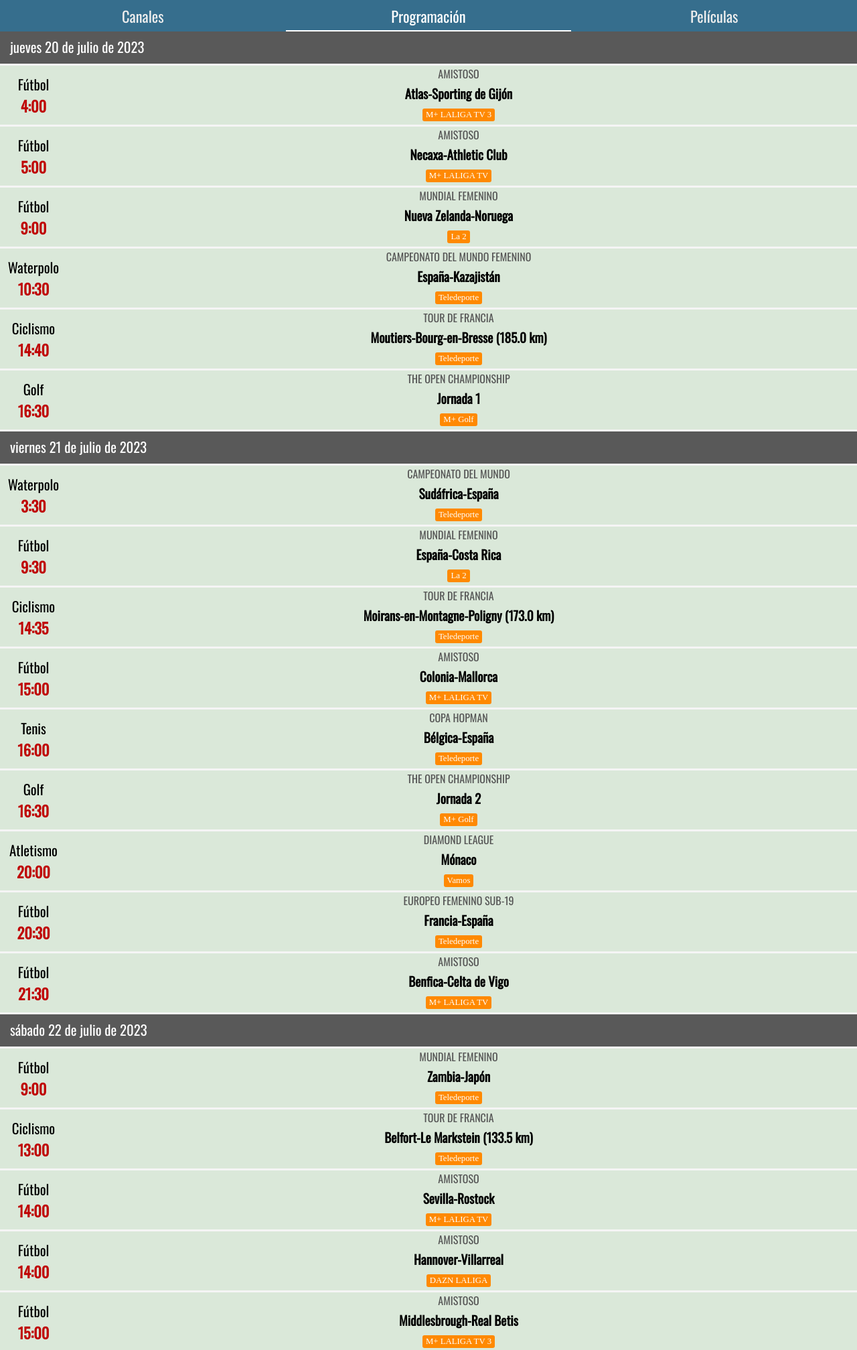
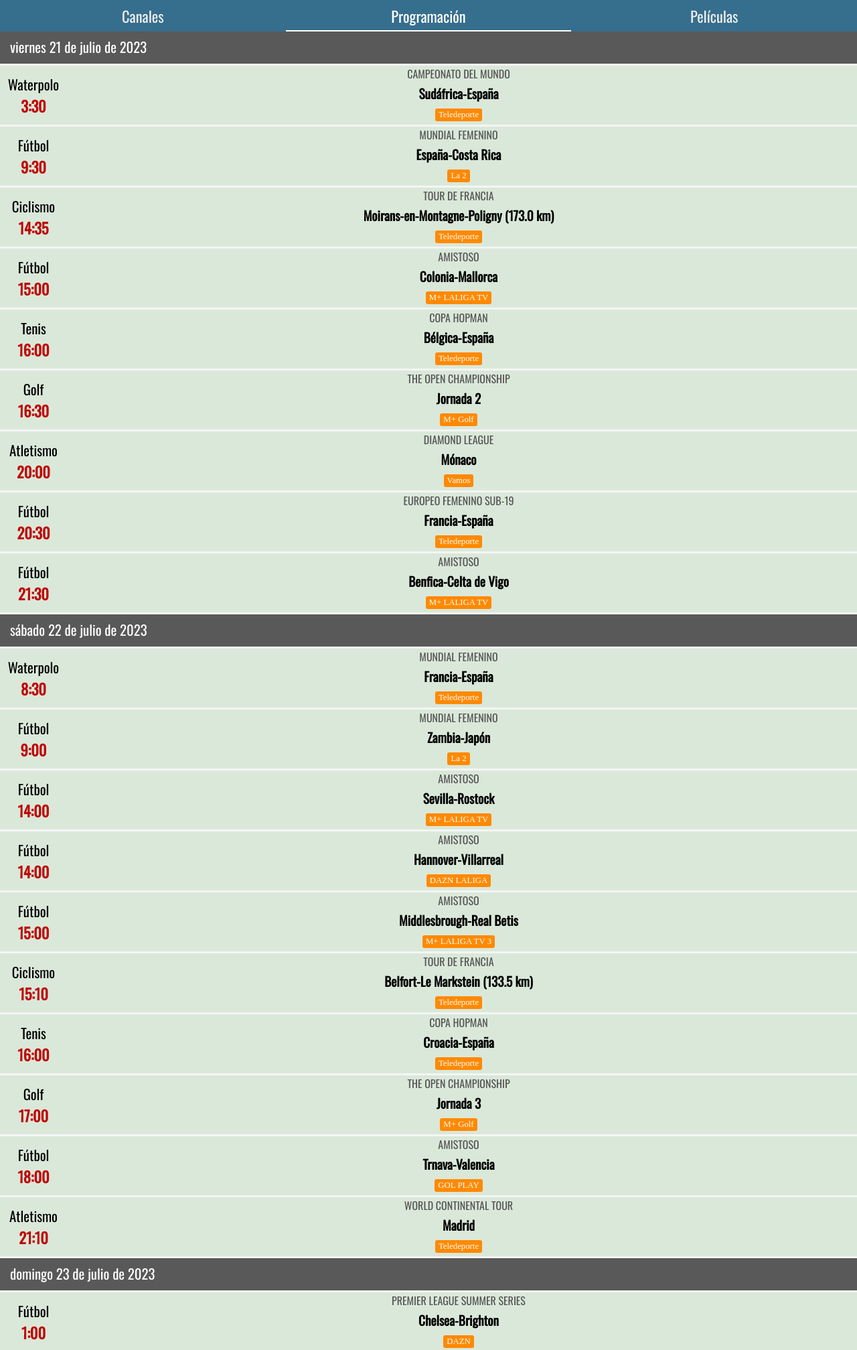
Before and after one commit to AtletaPower/Antonios, a plain HTML site: page calendario.html in a window 1280 px wide. Shown: the top 2015 px of the page at 67% size. Drawn offline with nearby package versions, Linux system fonts and the light colour scheme.

Commit message:
actualizado desde Drive

```diff
--- a/calendario.html
+++ b/calendario.html
@@ -36,56 +36,6 @@
 <a href="calendario.html" class="menu-link active">Programación</a>
 <a href="pelis.html" class="menu-link">Películas</a></div>
 </div><div id="container0">
-<div class="row-header">jueves 20 de julio de 2023</div>
-<a href="acestream://4c4844564313e39a888f593511f299f5ba3cf929">
-<div class="row"><div class="left-area">
-<div class="text">Fútbol</div>
-<div class="hora">4:00</div></div>
-<div class="right-area">
-<div class="event-name">AMISTOSO</div>
-<div class="event-info">Atlas-Sporting de Gijón</div>
-<div class="canal">M+ LALIGA TV 3</div></div></div></a>
-<a href="acestream://7d8c87e057be98f00f22e23b23fbf08999e4b02f">
-<div class="row"><div class="left-area">
-<div class="text">Fútbol</div>
-<div class="hora">5:00</div></div>
-<div class="right-area">
-<div class="event-name">AMISTOSO</div>
-<div class="event-info">Necaxa-Athletic Club</div>
-<div class="canal">M+ LALIGA TV</div></div></div></a>
-<a href="">
-<div class="row"><div class="left-area">
-<div class="text">Fútbol</div>
-<div class="hora">9:00</div></div>
-<div class="right-area">
-<div class="event-name">MUNDIAL FEMENINO</div>
-<div class="event-info">Nueva Zelanda-Noruega</div>
-<div class="canal">La 2</div></div></div></a>
-<a href="acestream://e2395d28ad19423212fd3aa0e81f387db3e8bb9f">
-<div class="row"><div class="left-area">
-<div class="text">Waterpolo</div>
-<div class="hora">10:30</div></div>
-<div class="right-area">
-<div class="event-name">CAMPEONATO DEL MUNDO FEMENINO</div>
-<div class="event-info">España-Kazajistán</div>
-<div class="canal">Teledeporte</div></div></div></a>
-<a href="acestream://e2395d28ad19423212fd3aa0e81f387db3e8bb9f">
-<div class="row"><div class="left-area">
-<div class="text">Ciclismo</div>
-<div class="hora">14:40</div></div>
-<div class="right-area">
-<div class="event-name">TOUR DE FRANCIA</div>
-<div class="event-info">Moutiers-Bourg-en-Bresse (185.0 km)</div>
-<div class="canal">Teledeporte</div></div></div></a>
-<a href="acestream://4f945b0ba4206fa2676b61e9eaa465ac3dcc8122">
-<div class="row"><div class="left-area">
-<div class="text">Golf</div>
-<div class="hora">16:30</div></div>
-<div class="right-area">
-<div class="event-name">THE OPEN CHAMPIONSHIP</div>
-<div class="event-info">Jornada 1</div>
-<div class="canal">M+ Golf</div></div></div></a>
-</div><div id="container1">
 <div class="row-header">viernes 21 de julio de 2023</div>
 <a href="acestream://e2395d28ad19423212fd3aa0e81f387db3e8bb9f">
 <div class="row"><div class="left-area">
@@ -159,24 +109,24 @@
 <div class="event-name">AMISTOSO</div>
 <div class="event-info">Benfica-Celta de Vigo</div>
 <div class="canal">M+ LALIGA TV</div></div></div></a>
-</div><div id="container2">
+</div><div id="container1">
 <div class="row-header">sábado 22 de julio de 2023</div>
 <a href="acestream://e2395d28ad19423212fd3aa0e81f387db3e8bb9f">
+<div class="row"><div class="left-area">
+<div class="text">Waterpolo</div>
+<div class="hora">8:30</div></div>
+<div class="right-area">
+<div class="event-name">MUNDIAL FEMENINO</div>
+<div class="event-info">Francia-España</div>
+<div class="canal">Teledeporte</div></div></div></a>
+<a href="">
 <div class="row"><div class="left-area">
 <div class="text">Fútbol</div>
 <div class="hora">9:00</div></div>
 <div class="right-area">
 <div class="event-name">MUNDIAL FEMENINO</div>
 <div class="event-info">Zambia-Japón</div>
-<div class="canal">Teledeporte</div></div></div></a>
-<a href="acestream://e2395d28ad19423212fd3aa0e81f387db3e8bb9f">
-<div class="row"><div class="left-area">
-<div class="text">Ciclismo</div>
-<div class="hora">13:00</div></div>
-<div class="right-area">
-<div class="event-name">TOUR DE FRANCIA</div>
-<div class="event-info">Belfort-Le Markstein (133.5 km)</div>
-<div class="canal">Teledeporte</div></div></div></a>
+<div class="canal">La 2</div></div></div></a>
 <a href="acestream://7d8c87e057be98f00f22e23b23fbf08999e4b02f">
 <div class="row"><div class="left-area">
 <div class="text">Fútbol</div>
@@ -203,6 +153,14 @@
 <div class="canal">M+ LALIGA TV 3</div></div></div></a>
 <a href="acestream://e2395d28ad19423212fd3aa0e81f387db3e8bb9f">
 <div class="row"><div class="left-area">
+<div class="text">Ciclismo</div>
+<div class="hora">15:10</div></div>
+<div class="right-area">
+<div class="event-name">TOUR DE FRANCIA</div>
+<div class="event-info">Belfort-Le Markstein (133.5 km)</div>
+<div class="canal">Teledeporte</div></div></div></a>
+<a href="acestream://e2395d28ad19423212fd3aa0e81f387db3e8bb9f">
+<div class="row"><div class="left-area">
 <div class="text">Tenis</div>
 <div class="hora">16:00</div></div>
 <div class="right-area">
@@ -225,7 +183,15 @@
 <div class="event-name">AMISTOSO</div>
 <div class="event-info">Trnava-Valencia</div>
 <div class="canal">GOL PLAY</div></div></div></a>
-</div><div id="container3">
+<a href="acestream://e2395d28ad19423212fd3aa0e81f387db3e8bb9f">
+<div class="row"><div class="left-area">
+<div class="text">Atletismo</div>
+<div class="hora">21:10</div></div>
+<div class="right-area">
+<div class="event-name">WORLD CONTINENTAL TOUR</div>
+<div class="event-info">Madrid</div>
+<div class="canal">Teledeporte</div></div></div></a>
+</div><div id="container2">
 <div class="row-header">domingo 23 de julio de 2023</div>
 <a href="acestream://aa82e7d4f03061f2144a2f4be22f2e2210d42280">
 <div class="row"><div class="left-area">
@@ -283,14 +249,6 @@
 <div class="event-name">DIAMOND LEAGUE</div>
 <div class="event-info">Londres</div>
 <div class="canal">M+ #Vamos</div></div></div></a>
-<a href="acestream://e2395d28ad19423212fd3aa0e81f387db3e8bb9f">
-<div class="row"><div class="left-area">
-<div class="text">Ciclismo</div>
-<div class="hora">16:00</div></div>
-<div class="right-area">
-<div class="event-name">TOUR DE FRANCIA</div>
-<div class="event-info">Saint-Quentin-en-Yvelines-Paris (115.5 km)</div>
-<div class="canal">Teledeporte</div></div></div></a>
 <a href="acestream://9a4f3ae6563668b7709dac509dedc709441b3fd9">
 <div class="row"><div class="left-area">
 <div class="text">Golf</div>
@@ -307,6 +265,22 @@
 <div class="event-name">AMISTOSO</div>
 <div class="event-info">Las Palmas-Almería</div>
 <div class="canal">TV Canaria</div></div></div></a>
+<a href="">
+<div class="row"><div class="left-area">
+<div class="text">Fútbol</div>
+<div class="hora">18:00</div></div>
+<div class="right-area">
+<div class="event-name">AMISTOSO</div>
+<div class="event-info">Espanyol-Cádiz</div>
+<div class="canal">Esport3</div></div></div></a>
+<a href="acestream://e2395d28ad19423212fd3aa0e81f387db3e8bb9f">
+<div class="row"><div class="left-area">
+<div class="text">Ciclismo</div>
+<div class="hora">18:25</div></div>
+<div class="right-area">
+<div class="event-name">TOUR DE FRANCIA</div>
+<div class="event-info">Saint-Quentin-en-Yvelines-Paris (115.5 km)</div>
+<div class="canal">Teledeporte</div></div></div></a>
 <a href="acestream://aa82e7d4f03061f2144a2f4be22f2e2210d42280">
 <div class="row"><div class="left-area">
 <div class="text">Fútbol</div>
```
